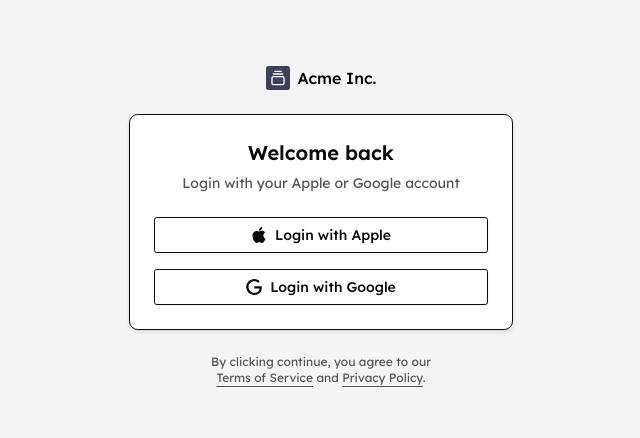
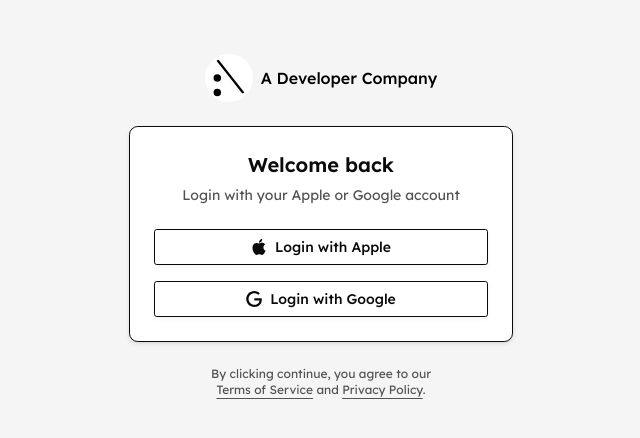
Before and after one commit to thaletto/OpenGPT, a Next.js app: page /login in a window 1280 px wide. Shown: the part 174-612 px from the top of the page, without its empty margins (319-959 px from the left). Built offline with nearby package versions, Linux system fonts and the light colour scheme.

Commit message:
Replace logo in LoginPage with custom SVG image and remove unused imports

```diff
--- a/app/login/page.tsx
+++ b/app/login/page.tsx
@@ -1,16 +1,13 @@
-import { GalleryVerticalEnd } from "lucide-react"
-
 import { LoginForm } from "@/components/login-form"
+import Image from "next/image"
 
 export default function LoginPage() {
   return (
     <div className="bg-muted flex min-h-svh flex-col items-center justify-center gap-6 p-6 md:p-10">
       <div className="flex w-full max-w-sm flex-col gap-6">
         <a href="#" className="flex items-center gap-2 self-center font-medium">
-          <div className="bg-primary text-primary-foreground flex size-6 items-center justify-center rounded-md">
-            <GalleryVerticalEnd className="size-4" />
-          </div>
-          Acme Inc.
+          <Image src="/ADC.svg" alt="A Developer Company" width={48} height={48} className="rounded-full"/>
+          A Developer Company
         </a>
         <LoginForm />
       </div>
```
Also changed, not shown: public/ADC.svg (added).
